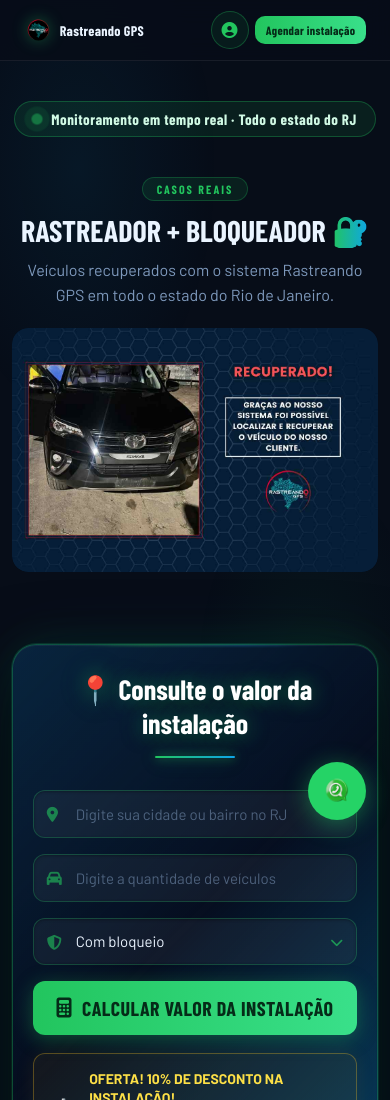
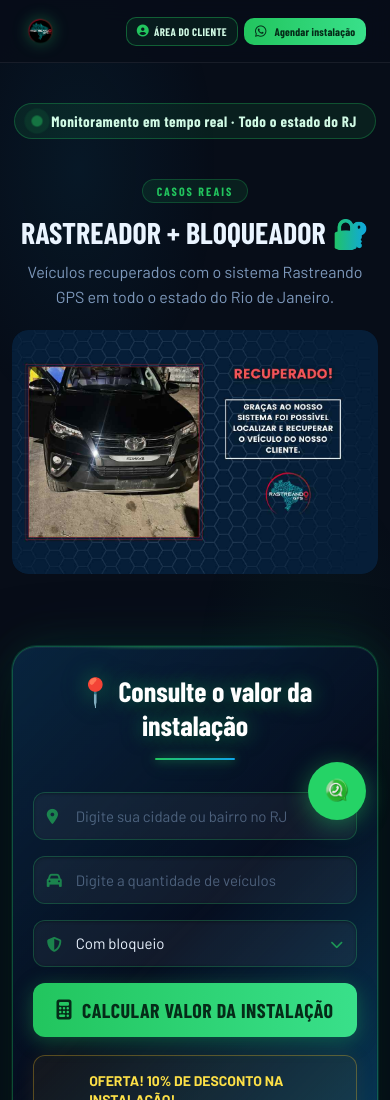
Before and after one commit to Rastreandogps/instalacao-por-bairro-gps, a plain HTML site: page index.html in a window 390 px wide. Shown: the top 1100 px of the page. Drawn offline with nearby package versions, Linux system fonts and the light colour scheme; a web font is replaced by a local one.

Commit message:
Atualizei layout

```diff
--- a/index.html
+++ b/index.html
@@ -58,7 +58,7 @@
     .nav {
       height: 64px; display: flex; align-items: center; justify-content: space-between;
       width: min(1100px, 94vw); margin: 0 auto; padding: 0 16px;
-      gap: 10px;
+      gap: 8px;
     }
     .brand {
       display: flex; align-items: center; gap: 10px;
@@ -66,6 +66,7 @@
       font-size: 21px; font-weight: 800; color: var(--white);
       text-decoration: none; letter-spacing: 0.3px;
       white-space: nowrap;
+      flex-shrink: 0;
     }
     .brand img {
       width: 36px; height: 36px; border-radius: 9px; object-fit: contain;
@@ -73,25 +74,34 @@
       flex-shrink: 0;
     }
     .nav-actions {
-      display: flex; align-items: center; gap: 10px; flex-wrap: nowrap;
-    }
+      display: flex; align-items: center; gap: 8px; flex-wrap: nowrap;
+    }
+
+    /* ─── BOTÃO ÁREA DO CLIENTE (sempre com texto) ─── */
     .nav-area-cliente {
       display: inline-flex; align-items: center; justify-content: center;
-      gap: 6px;
-      color: var(--white); text-decoration: none;
-      font-family: 'Barlow Condensed', sans-serif;
-      font-size: 14px; font-weight: 700; letter-spacing: 0.3px;
-      padding: 8px 14px; border-radius: 10px;
-      border: 1px solid rgba(255,255,255,0.15);
+      gap: 7px;
+      color: #d1fae5;
+      text-decoration: none;
+      font-family: 'Barlow Condensed', sans-serif;
+      font-size: 14px; font-weight: 800; letter-spacing: 0.4px;
+      text-transform: uppercase;
+      padding: 9px 16px; border-radius: 10px;
+      background: rgba(34,197,94,0.08);
+      border: 1px solid rgba(34,197,94,0.4);
       transition: all 0.2s;
       white-space: nowrap;
     }
     .nav-area-cliente:hover {
-      background: rgba(34,197,94,0.1);
-      border-color: rgba(34,197,94,0.5);
+      background: rgba(34,197,94,0.18);
+      border-color: rgba(34,197,94,0.7);
+      color: #fff;
       transform: translateY(-2px);
-    }
-    .nav-area-cliente i { font-size: 14px; color: var(--green); }
+      box-shadow: 0 6px 18px rgba(34,197,94,0.2);
+    }
+    .nav-area-cliente i {
+      font-size: 15px; color: var(--green);
+    }
 
     .nav-cta {
       display: inline-flex; align-items: center; gap: 8px;
@@ -105,27 +115,44 @@
     .nav-cta:hover { transform: translateY(-2px); box-shadow: 0 8px 20px rgba(34,197,94,0.35); }
 
     /* ─── AJUSTES MOBILE NO HEADER ─── */
-    @media (max-width: 640px) {
-      .nav { padding: 0 12px; gap: 8px; height: 60px; }
-      .brand { font-size: 16px; gap: 8px; }
+    @media (max-width: 720px) {
+      .nav { padding: 0 12px; gap: 6px; height: 62px; }
+      .brand { font-size: 15px; gap: 7px; }
       .brand img { width: 30px; height: 30px; }
       .nav-actions { gap: 6px; }
-      .nav-area-cliente .label-area { display: none; }
+
       .nav-area-cliente {
-        width: 38px; height: 38px; padding: 0;
-        border-radius: 50%;
-        background: rgba(34,197,94,0.08);
-        border-color: rgba(34,197,94,0.3);
+        padding: 7px 11px;
+        font-size: 11px;
+        letter-spacing: 0.3px;
+        gap: 5px;
       }
-      .nav-area-cliente i { font-size: 16px; }
-      .nav-cta { padding: 8px 14px; font-size: 13px; }
-      .nav-cta i { font-size: 14px; }
-    }
-
-    @media (max-width: 400px) {
-      .brand { font-size: 14px; }
-      .brand img { width: 28px; height: 28px; }
-      .nav-cta { padding: 7px 11px; font-size: 12px; }
+      .nav-area-cliente i { font-size: 12px; }
+
+      .nav-cta {
+        padding: 7px 12px;
+        font-size: 12px;
+        letter-spacing: 0.2px;
+      }
+      .nav-cta i { font-size: 13px; }
+    }
+
+    @media (max-width: 480px) {
+      .brand { font-size: 0; gap: 0; }
+      .brand img { width: 32px; height: 32px; }
+      .nav-area-cliente {
+        padding: 7px 10px;
+        font-size: 11px;
+      }
+      .nav-cta {
+        padding: 7px 11px;
+        font-size: 11px;
+      }
+    }
+
+    @media (max-width: 360px) {
+      .nav-area-cliente { font-size: 10px; padding: 6px 9px; }
+      .nav-cta { font-size: 10px; padding: 6px 9px; }
       .nav-cta i { display: none; }
     }
 
@@ -814,7 +841,7 @@
     </a>
     <div class="nav-actions">
       <a class="nav-area-cliente" href="area-cliente.html" title="Área do Cliente">
-        <i class="fas fa-user-circle"></i> <span class="label-area">Área do Cliente</span>
+        <i class="fas fa-user-circle"></i> Área do Cliente
       </a>
       <a class="nav-cta" href="https://wa.me/5521980886087?text=Ol%C3%A1!%20Quero%20agendar%20minha%20instala%C3%A7%C3%A3o." target="_blank" rel="noopener">
         <i class="fab fa-whatsapp"></i> Agendar instalação
```
